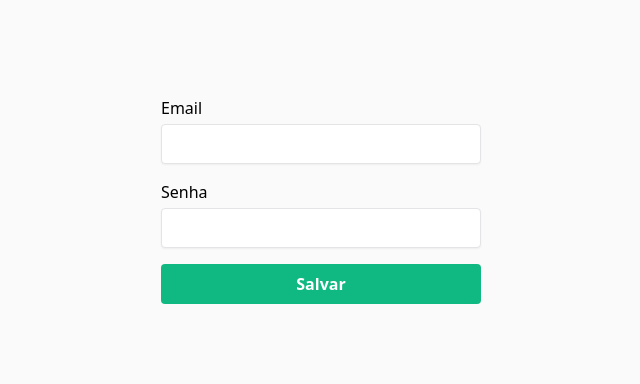
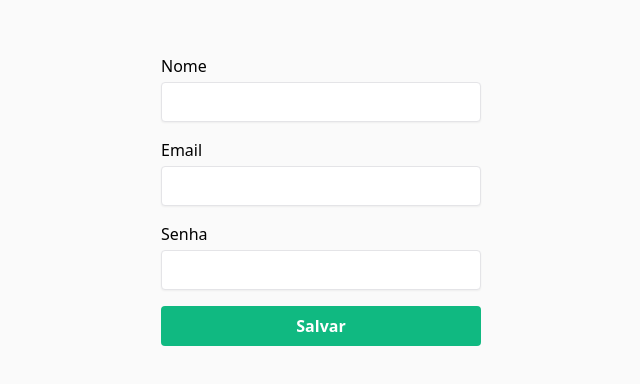
Before and after one commit to matheusduartedevs/formularios-avancados-react, a React (Vite) app: page / in a window 1280 px wide. Shown: the part 180-564 px from the top of the page, without its empty margins (319-959 px from the left). Built offline with nearby package versions, Linux system fonts and the light colour scheme.

Commit message:
feat: implementação de validação e transformação nos formulários

```diff
--- a/src/App.tsx
+++ b/src/App.tsx
@@ -1,17 +1,41 @@
 import { useForm } from 'react-hook-form'
 import './styles/global.css'
 import { useState } from 'react'
+import { z } from 'zod'
+import { zodResolver } from '@hookform/resolvers/zod'
 
 /*
-  [] Validação / Transformação
+  [X] Validação / Transformação
   [] Field Arrays
   [] Upload de Arquivos
   [] Composition Pattern
 */
 
+const createUserFormSchema = z.object({
+  name: z.string()
+    .min(1, 'O nome é obrigatório')
+    .transform(name => {
+      return name.trim().split(' ').map(word => {
+        return word[0].toLocaleUpperCase().concat(word.substring(1))
+      }).join(' ')
+    }),
+
+  email: z.string()
+    .min(1, 'O e-mail é obrigatório')
+    .email('Formato de e-mail inválido')
+    .toLowerCase(),
+
+  password: z.string()
+    .min(6, 'A senha precisa de no mínimo 6 caracteres')
+})
+
+type CreateUserFormData = z.infer<typeof createUserFormSchema>
+
 const App = () => {
   const [output, setOutput] = useState('')
-  const { register, handleSubmit } = useForm()
+  const { register, handleSubmit, formState: { errors } } = useForm<CreateUserFormData>({
+    resolver: zodResolver(createUserFormSchema)
+  })
 
   function createUser(data: any) {
     setOutput(JSON.stringify(data, null, 2))
@@ -24,21 +48,33 @@ const App = () => {
         onSubmit={handleSubmit(createUser)}
       >
         <div className="flex flex-col gap-1">
-          <label htmlFor="">Email</label>
+          <label htmlFor="name">Nome</label>
+          <input
+            type="text"
+            className='border border-zinc-200 shadow-sm rounded h-10 px-3'
+            {...register('name')}
+          />
+          {errors.name && <span>{errors.name.message}</span>}
+        </div>
+
+        <div className="flex flex-col gap-1">
+          <label htmlFor="email">Email</label>
           <input
             type="email"
             className='border border-zinc-200 shadow-sm rounded h-10 px-3'
             {...register('email')}
           />
+          {errors.email && <span>{errors.email.message}</span>}
         </div>
 
         <div className="flex flex-col gap-1">
-          <label htmlFor="">Senha</label>
+          <label htmlFor="password">Senha</label>
           <input
             type="password"
             className='border border-zinc-200 shadow-sm rounded h-10 px-3'
             {...register('password')}
           />
+          {errors.password && <span>{errors.password.message}</span>}
         </div>
 
         <button
```
